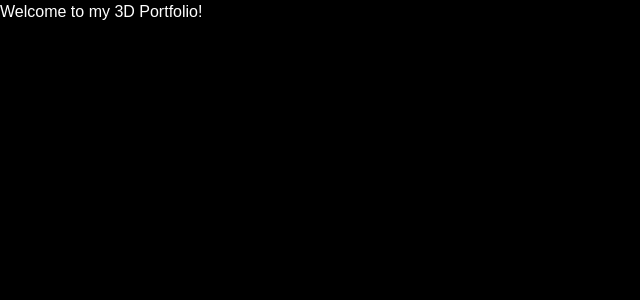
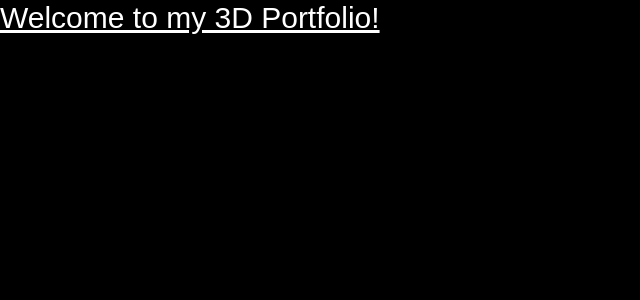
Before and after one commit to StatusSin/basic-threejs-portfolio-v2, a React (Vite) app: page / in a window 1280 px wide. Shown: the top 300 px of the page, without its empty margins (0-640 px from the left). Built offline with nearby package versions, Linux system fonts and the light colour scheme; a web font is replaced by a local one.

Commit message:
Update App.jsx

```diff
--- a/src/App.jsx
+++ b/src/App.jsx
@@ -2,7 +2,7 @@
     return (
         <main>
             <div>
-                <h1>Welcome to my 3D Portfolio!</h1>
+                <h1 className = "text-3xl underline">Welcome to my 3D Portfolio!</h1>
             </div>
         </main>
     )
```
